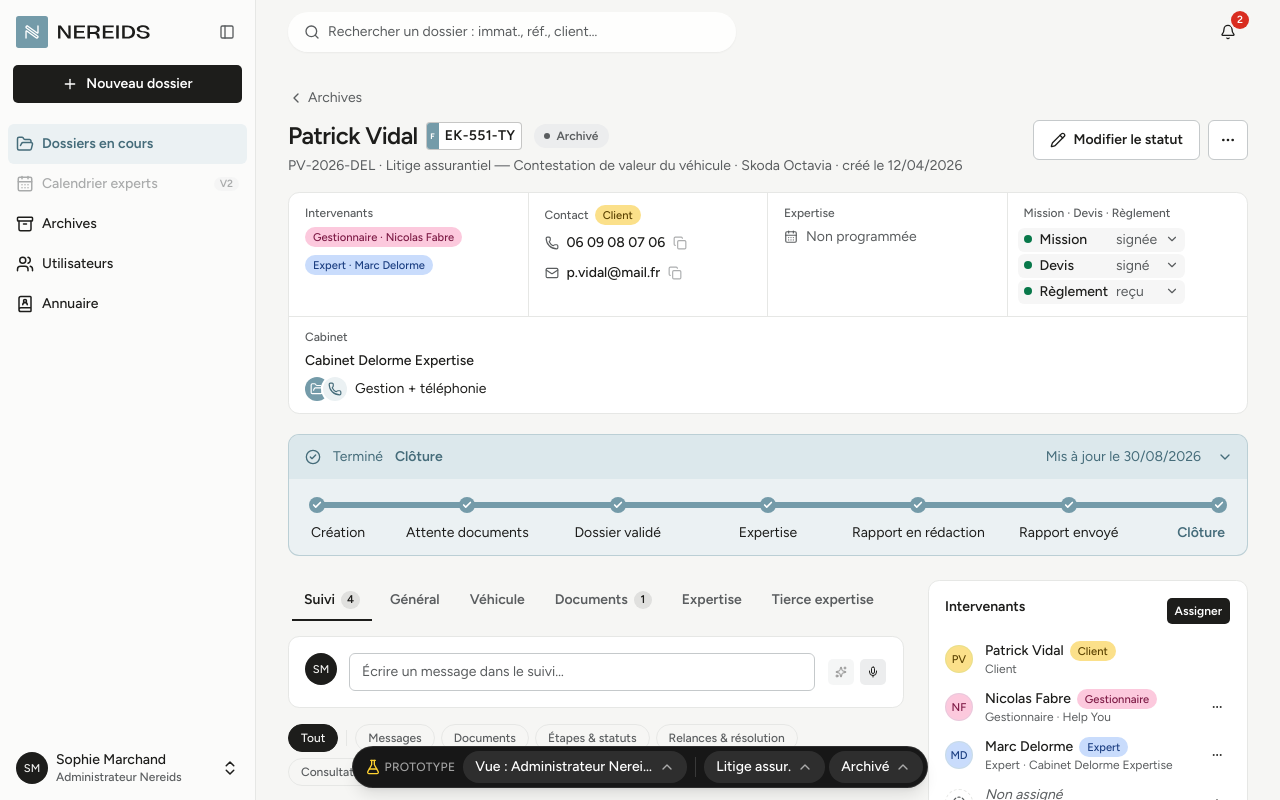
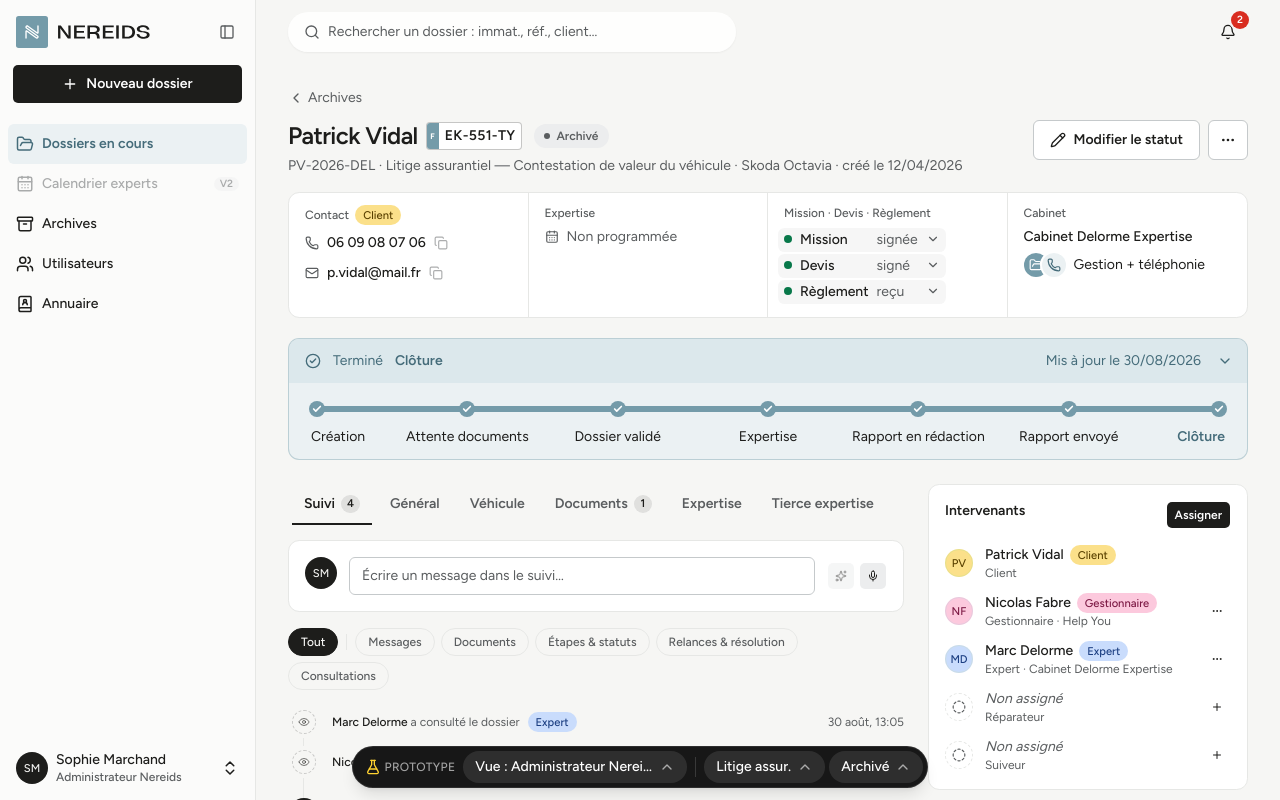
Before and after one commit to juliegaladrim-ux/Nereids, a Next.js app: page /admin/dossiers/NER-2026-0031 in a window 1280 px wide. Shown: the top 800 px of the page. Built offline with nearby package versions, Linux system fonts and the light colour scheme.

Commit message:
Retire le bloc Intervenants de l'en-tête du dossier
Co-Authored-By: Claude Sonnet 5.5 <noreply@anthropic.com>

```diff
--- a/src/features/dossier/dossier-detail.tsx
+++ b/src/features/dossier/dossier-detail.tsx
@@ -56,7 +56,6 @@ import { Checkbox } from "@/components/ui/checkbox"
 import { Tabs, TabsContent, TabsList, TabsTrigger } from "@/components/ui/tabs"
 import {
   ADMIN_DOC_CATEGORIES,
-  ACTOR_LABELS,
   CIVILITES,
   CLOSING_REASONS,
   DOC_CATEGORIES,
@@ -522,15 +521,6 @@ export function DossierDetail({ id }: { id: string }) {
         {/* Repères du dossier : une carte, une colonne étiquetée par sujet */}
         {(!isClient || rights.pilot || (canSeeNotes && cabinet)) && (
           <div className="mt-4 flex flex-wrap overflow-hidden rounded-xl border bg-card">
-            {/* Gestionnaire et expert toujours visibles : badge coloré, le nom et les coordonnées au clic */}
-            {!isClient && (
-              <HeaderCell label="Intervenants">
-                <div className="flex flex-wrap items-center gap-2">
-                  <HeaderPerson id={d.intervenants.gestionnaire} role="gestionnaire" />
-                  <HeaderPerson id={d.intervenants.expert} role="expert" />
-                </div>
-              </HeaderCell>
-            )}
             {/* Coordonnées du client à portée de main : un clic copie */}
             {!isClient && (d.client.phone || d.client.email) && (
               <HeaderCell
@@ -742,38 +732,6 @@ function HeaderCell({ label, children }: { label: React.ReactNode; children: Rea
       <div className="flex items-center gap-1.5 text-xs font-medium text-muted-foreground">{label}</div>
       {children}
     </div>
-  )
-}
-
-/** Badge de rôle cliquable de l'en-tête : le nom au survol, les coordonnées au clic ; grisé tant que personne n'est assigné */
-function HeaderPerson({ id, role }: { id?: string; role: "gestionnaire" | "expert" }) {
-  const u = getUser(id)
-  if (!u)
-    return (
-      <span
-        className="inline-flex h-5 items-center rounded-full border border-dashed px-2 text-[0.7rem] font-medium whitespace-nowrap text-muted-foreground"
-        title="Pas encore assigné"
-      >
-        {ACTOR_LABELS[role]} · non assigné
-      </span>
-    )
-  const name = [u.civilite, fullName(u)].filter(Boolean).join(" ")
-  return (
-    <ContactPopover
-      className="m-0 p-0 hover:bg-transparent"
-      name={name}
-      role={u.role}
-      subtitle={[ACTOR_LABELS[role], u.structure !== fullName(u) ? u.structure : undefined].filter(Boolean).join(" · ")}
-      lines={[
-        { icon: Phone, value: u.phone },
-        { icon: Phone, value: u.phone2, label: "Téléphone 2" },
-        { icon: Mail, value: u.email },
-        ...(u.autresEmails ?? []).map((e) => ({ icon: Mail, value: e.email, label: e.label })),
-        { icon: MapPin, value: u.address },
-      ]}
-    >
-      <RoleBadge role={u.role} label={`${ACTOR_LABELS[role]} · ${fullName(u)}`} className="cursor-pointer" />
-    </ContactPopover>
   )
 }
 
```
